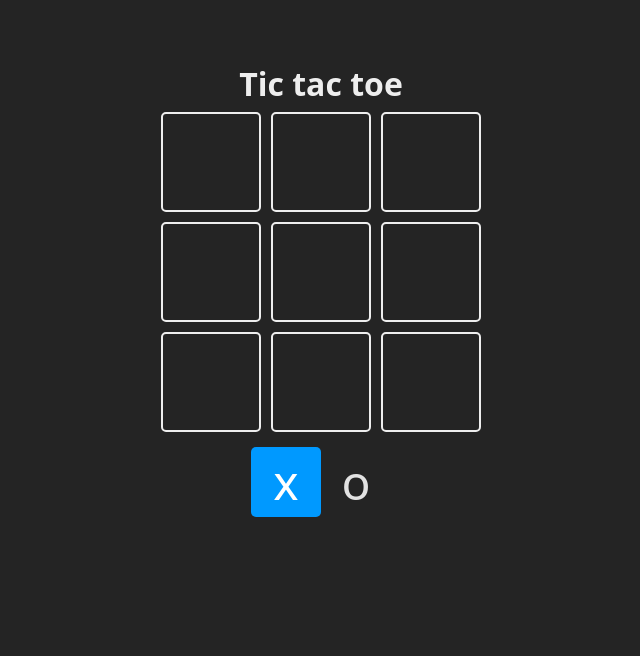
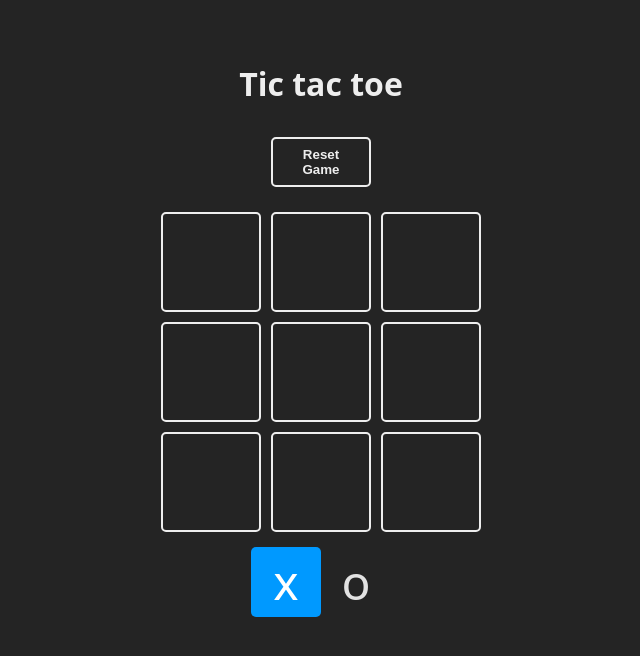
Before and after one commit to maugarciav/React, a React (Vite) app in the folder projects/02-tic-tac-toe/: page / in a window 1280 px wide. Shown: the top 656 px of the page, without its empty margins (319-959 px from the left). Built offline with nearby package versions, Linux system fonts and the light colour scheme.

Commit message:
feat: reset btn

```diff
--- a/projects/02-tic-tac-toe/src/App.jsx
+++ b/projects/02-tic-tac-toe/src/App.jsx
@@ -75,9 +75,16 @@ function App() {
     }
   };
 
+  const resetGame = () => {
+    setBoard(Array(9).fill(null));
+    setTurn(TURNS.X);
+    setWinner(null)
+  }
+
   return (
     <main className="board">
       <h1>Tic tac toe</h1>
+      <button onClick={resetGame}>Reset Game</button>
       <section className="game">
         {board.map((_, index) => {
           return (
@@ -106,7 +113,7 @@ function App() {
               </header>
 
               <footer>
-                <button>Empezar de nuevo</button>
+                <button onClick={resetGame}>Empezar de nuevo</button>
               </footer>
             </div>
           </section>
```
